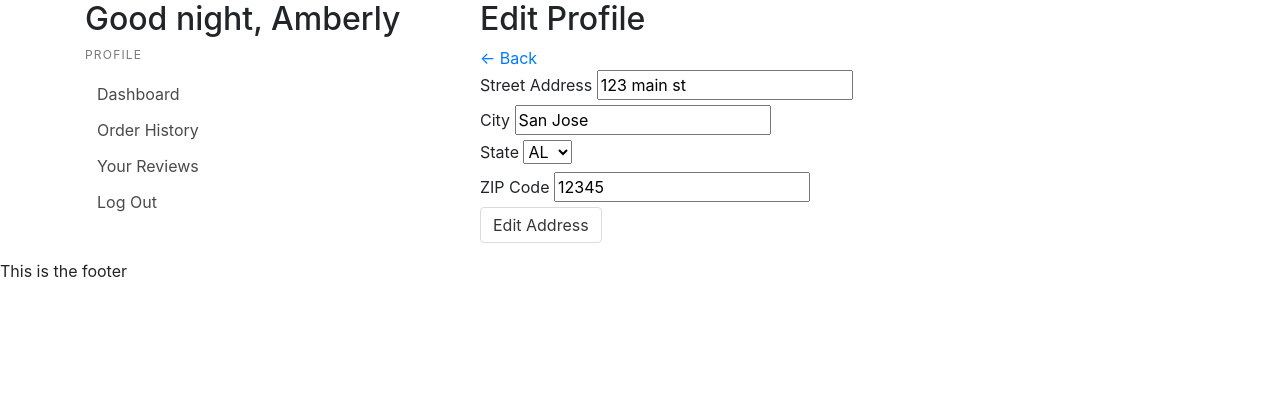
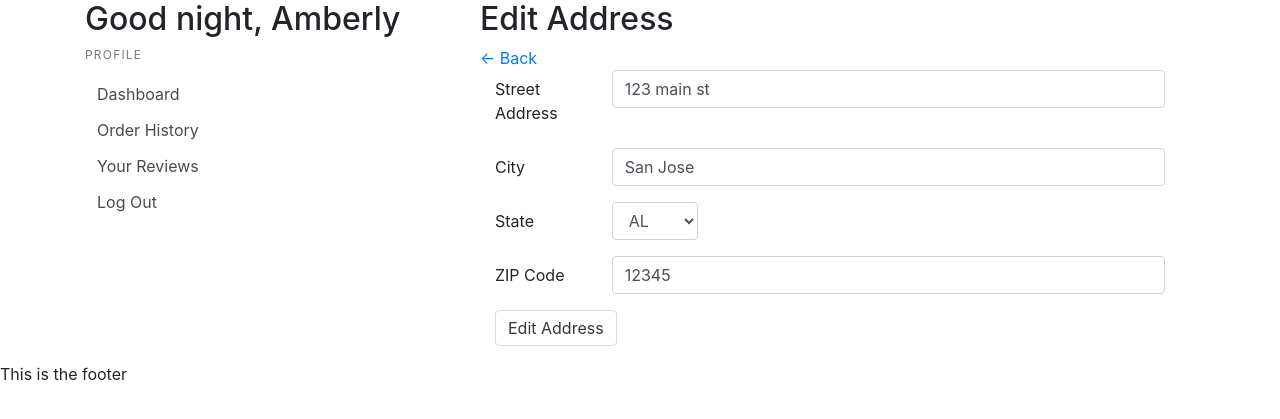
Before and after one commit to awang617/Message, a Flask app: page /profile/address in a window 1280 px wide. Shown: the part 72-491 px from the top of the page. Run offline with Flask 2, Linux system fonts and the light colour scheme; a user stored in the database is signed in; some libraries are stand-ins or nearby versions.

Commit message:
reformat all the forms

```diff
--- a/templates/editAddress.html
+++ b/templates/editAddress.html
@@ -2,34 +2,43 @@
 {% from "macros.html" import field_error %}
 
 {% block profile %}
-<h2>Edit Profile</h2>
+<h2>Edit Address</h2>
 <a href="/profile">&#8592; Back</a>
+<div class="container">
 <form method="POST" action="" class="form form-group">
     {{ form.hidden_tag() }}
 
-    <div class="form-input">
+    <div class="form-group row">
         {{ field_error(form.street_address) }}
-        {{form.street_address.label}}
-        {{form.street_address(value=user.street_address)}}
+        {{form.street_address.label(class="col-sm-2 col-form-label")}}
+        <div class="col-sm-10">
+            {{form.street_address(value=user.street_address, class="form-control")}}
+        </div>
     </div>
-    <div class="form-input">
+    <div class="form-group row">
         {{ field_error(form.city) }}
-        {{form.city.label}}
-        {{form.city(value=user.city)}}
+        {{form.city.label(class="col-sm-2 col-form-label")}}
+        <div class="col-sm-10">
+            {{form.city(value=user.city, class="form-control")}}
+        </div>
     </div>
-    <div class="form-input">
+    <div class="form-group row">
         {{ field_error(form.state) }}
-        {{form.state.label}}
-        {{form.state(value=user.state)}}
+        {{form.state.label(class="col-sm-2 col-form-label")}}
+        <div class="col-sm-2">
+            {{form.state(value=user.state, class="form-control")}}
+        </div>
     </div>
-    <div class="form-input">
+    <div class="form-group row">
         {{ field_error(form.postal_code) }}
-        {{form.postal_code.label}}
-        {{form.postal_code(value=user.postal_code)}}
+        {{form.postal_code.label(class="col-sm-2 col-form-label")}}
+        <div class="col-sm-10">
+            {{form.postal_code(value=user.postal_code, class="form-control")}}
+        </div>
     </div>
 
     <button class="button" type="submit">Edit Address</button>
         <!-- <a type="submit" class="button" id="submit">Submit Review</a> -->
 </form>
-
+</div>
 {% endblock %}
--- a/templates/macros.html
+++ b/templates/macros.html
@@ -1,10 +1,15 @@
 {% macro render_field(field) %}
-<div class="field">
+<div class="form-group row justify-content-center">
+
   {% if field.errors %} {% for error in field.errors %}
   <div class="notification error">{{ error }}</div>
   {% endfor %} {% endif %}
-  <label>{{field.label.text}}</label>
-  {{ field(placeholder = field.label.text, class="form-control mb-3") }}
+  {% if field.widget.input_type != 'hidden' %}
+    {{field.label(class="col-sm-2")}}
+  {% endif %}
+  <div class=col-sm-4>
+    {{ field(placeholder = field.label.text, class="form-control") }}
+  </div>
 </div>
 {% endmacro %}
 
```
Also changed, not shown: templates/editProfile.html (+17 -10 lines), templates/editReview.html (+9 -8 lines), templates/login.html (+11 -2 lines), templates/signup.html (+10 -2 lines).
